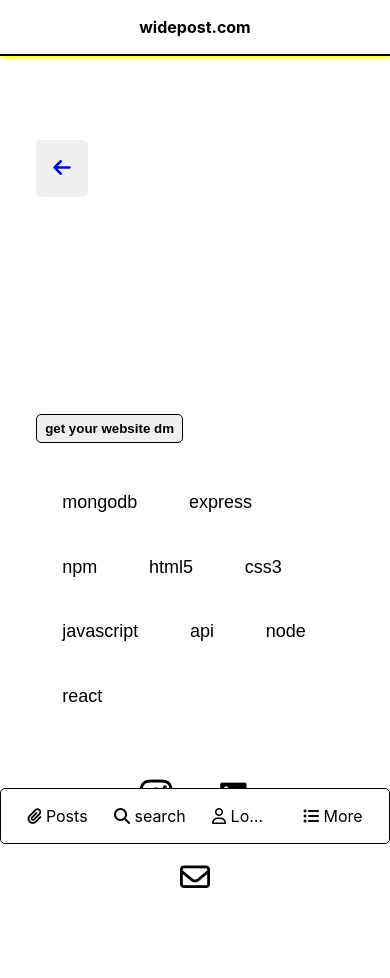
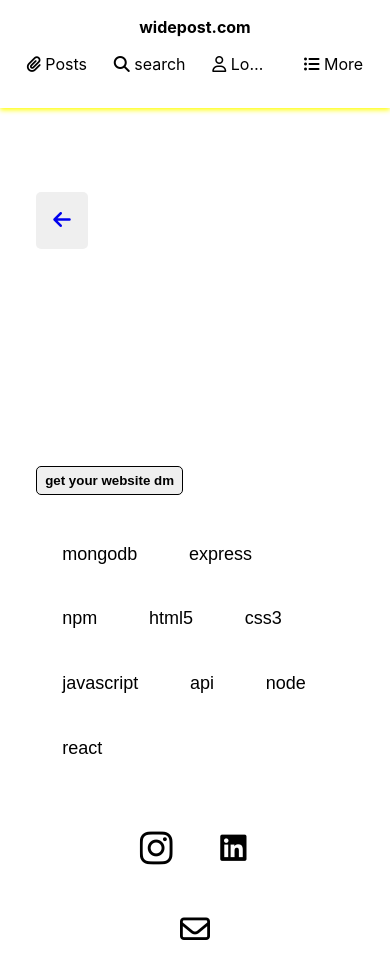
Before and after one commit to nik-89hil/postpro, a React (Create React App) app: page /about in a window 390 px wide. Shown: the top 978 px of the page. Built offline with nearby package versions, Linux system fonts and the light colour scheme.

Commit message:
ui updation post

```diff
--- a/src/App.css
+++ b/src/App.css
@@ -2,9 +2,6 @@
 
 
 
-.App {
-  text-align: center;
-}
 
 a{
   text-decoration: none;
--- a/src/component/header.css
+++ b/src/component/header.css
@@ -259,9 +259,8 @@
 
 @media screen and (max-width:768px) {
     .header{
-        border-bottom: 2px solid black;
-        display: block;
-
+       width: 100%;
+       display: block;
     }
 
     #webname{
@@ -270,23 +269,34 @@
 
     }
     #tagdiv{
+        min-width: none;
         width: 100%;
+        display: flex;
+        justify-content: space-evenly;
+        align-items: center;
+        border: none;
+        border-radius: 5px;
+        margin-inline: 0px;
+        padding-block: 2vh ;
+    }
+
+    .filter-container{
+        width: 150px;
+        height: 100px;
+        text-align: center;
+        margin: none;
+        overflow: hidden;
         position: fixed;
-        bottom: 0;
-        margin-inline: 0px;
-        background-color: white;
+        top: 15vh;
+        z-index: +60;
+
     }
 
     .post{
-        width: 100%;
-        margin: auto;
-        margin-block: 10vh;
-        padding: 0;
-        background-color: white;
-        box-shadow: inset 0px 0px 5px grey;
-        color: black;
-        border-radius: 5px;
-        transition: 0.3s linear;
+        min-width: fit-content;
+        width: 90%;
+        margin-block:15vh;
+
     }
 
 
```
